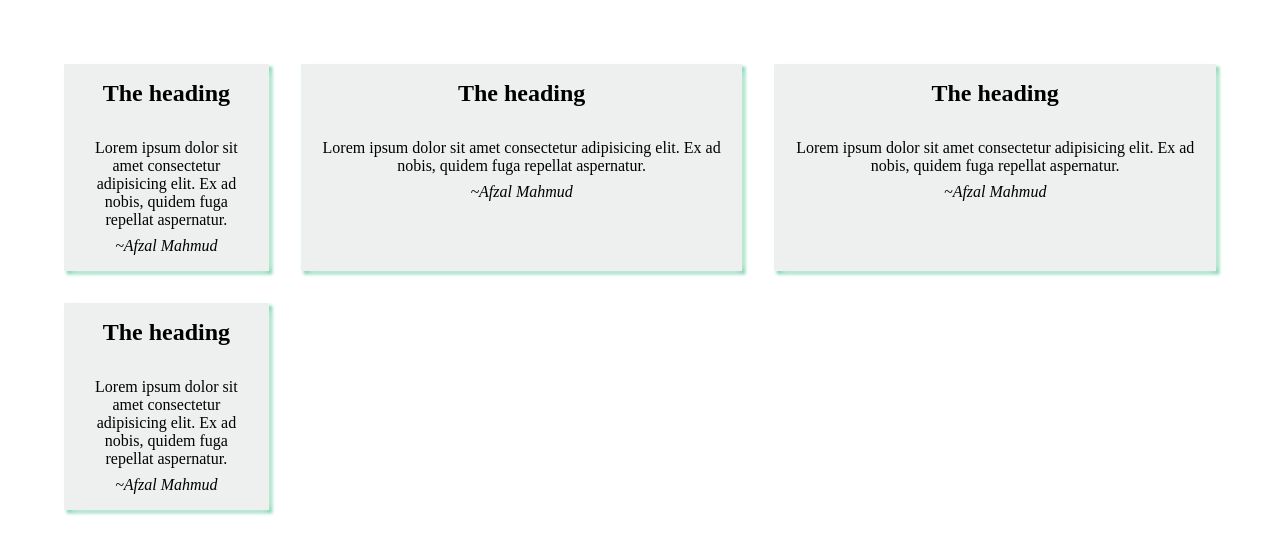
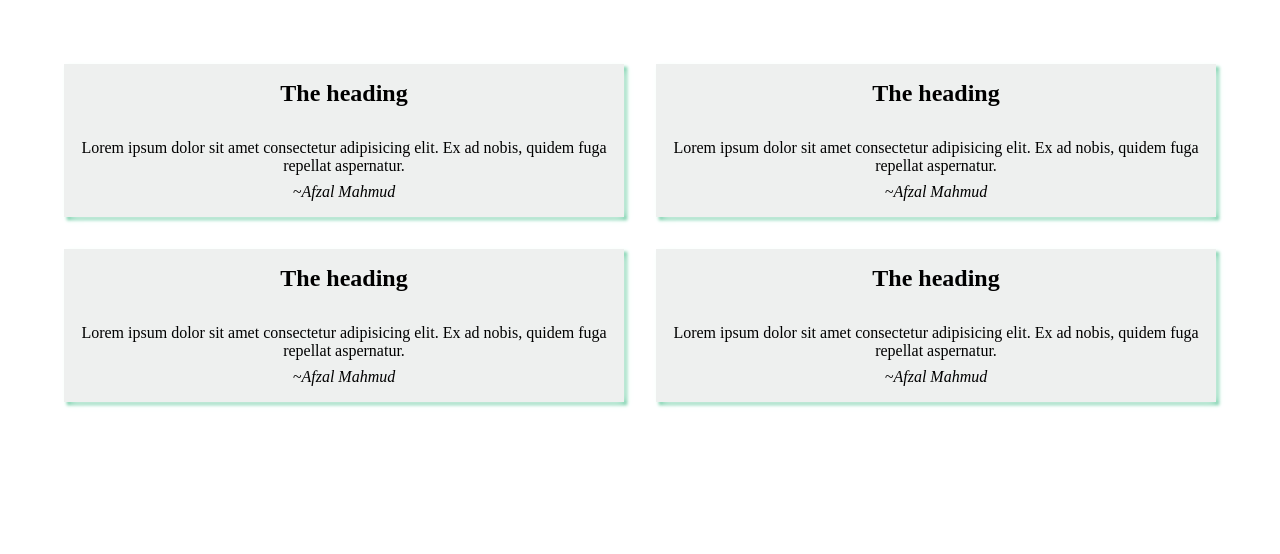
Before and after one commit to Afzzal-Mahmud/Responsive-grid, a plain HTML site: page index.html in a window 1280 px wide. Drawn offline with Linux system fonts and the light colour scheme.

Commit message:
successfully added 1216px responsive grid

```diff
--- a/css/main.scss
+++ b/css/main.scss
@@ -44,3 +44,31 @@ ul{
             }
 
         }
+
+        @media screen and (min-width:1216px) {
+
+            ul{
+
+            :nth-child(1){
+                grid-row: 1/2 ;
+                grid-column: 1/3;
+            }
+
+            :nth-child(2){
+                grid-row: 1/2;
+                grid-column: 4/6;
+            }
+
+            :nth-child(3){
+                grid-row: 2/3;
+                grid-column: 1/3;
+            }
+
+            :nth-child(4){
+                grid-row: 2/3;
+                grid-column: 4/6;
+            }
+
+            }
+
+        }
```
Also changed, not shown: css/main.css, 1 other file.
